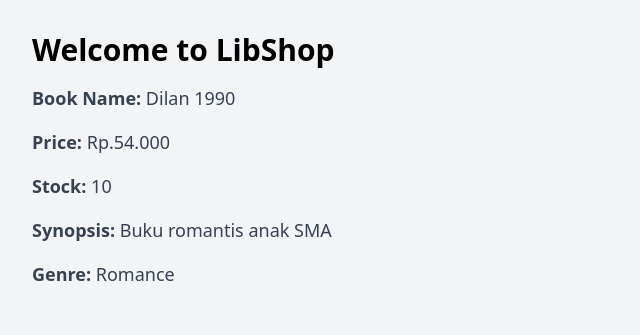
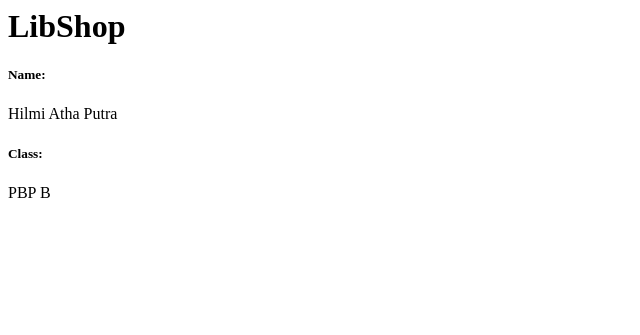
Before and after one commit to hilmiatha/libshop, a Django app: page /main/ in a window 1280 px wide. Shown: the top 335 px of the page, without its empty margins (0-640 px from the left). Run offline with Django 4.2, Linux system fonts and the light colour scheme.

Commit message:
made adjustment based on the task

```diff
--- a/main/models.py
+++ b/main/models.py
@@ -1,6 +1,6 @@
 from django.db import models
 
-class Product(models.Model):
+class Items(models.Model):
     name = models.CharField(max_length=255)
     date_added = models.DateField(auto_now_add=True)
     price = models.IntegerField()
--- a/main/templates/main.html
+++ b/main/templates/main.html
@@ -1,27 +1,7 @@
-<!DOCTYPE html>
-<html>
-<head>
-    <title>Welcome to LibShop</title>
-    <link href="https://cdn.jsdelivr.net/npm/tailwindcss@2.2.15/dist/tailwind.min.css" rel="stylesheet">
-</head>
-<body class="bg-gray-100">
-    <div class="container mx-auto p-8">
-        <h1 class="text-3xl font-bold mb-4">Welcome to LibShop</h1>
-        <div class="mb-4">
-            <p class="text-lg text-gray-700"><strong>Book Name:</strong> {{name}}</p>
-        </div>
-        <div class="mb-4">
-            <p class="text-lg text-gray-700"><strong>Price:</strong> {{price}}</p>
-        </div>
-        <div class="mb-4">
-            <p class="text-lg text-gray-700"><strong>Stock:</strong> {{amount}}</p>
-        </div>
-        <div class="mb-4">
-            <p class="text-lg text-gray-700"><strong>Synopsis:</strong> {{description}}</p>
-        </div>
-        <div class="mb-4">
-            <p class="text-lg text-gray-700"><strong>Genre:</strong> {{genre}}</p>
-        </div>
-    </div>
-</body>
-</html>
+<h1>{{ app_name }}</h1>
+
+<h5>Name:</h5>
+<p>{{ name }}</p> <!-- Change it to your name -->
+
+<h5>Class:</h5>
+<p>{{ class }}</p> <!-- Change it to your class -->
--- a/main/views.py
+++ b/main/views.py
@@ -3,11 +3,9 @@ from django.shortcuts import render
 # Create your views here.
 def show_main(request):
     context = {
-        'name': 'Dilan 1990',
-        'price': 'Rp.54.000',
-        'amount':'10',
-        'description':'Buku romantis anak SMA',
-        'genre':'Romance'
+        'name': 'Hilmi Atha Putra',
+        'app_name': 'LibShop',
+        'class' : 'PBP B'
     }
 
     return render(request, "main.html", context)
```
Also changed, not shown: db.sqlite3, main/migrations/0002_rename_product_items.py (added).
